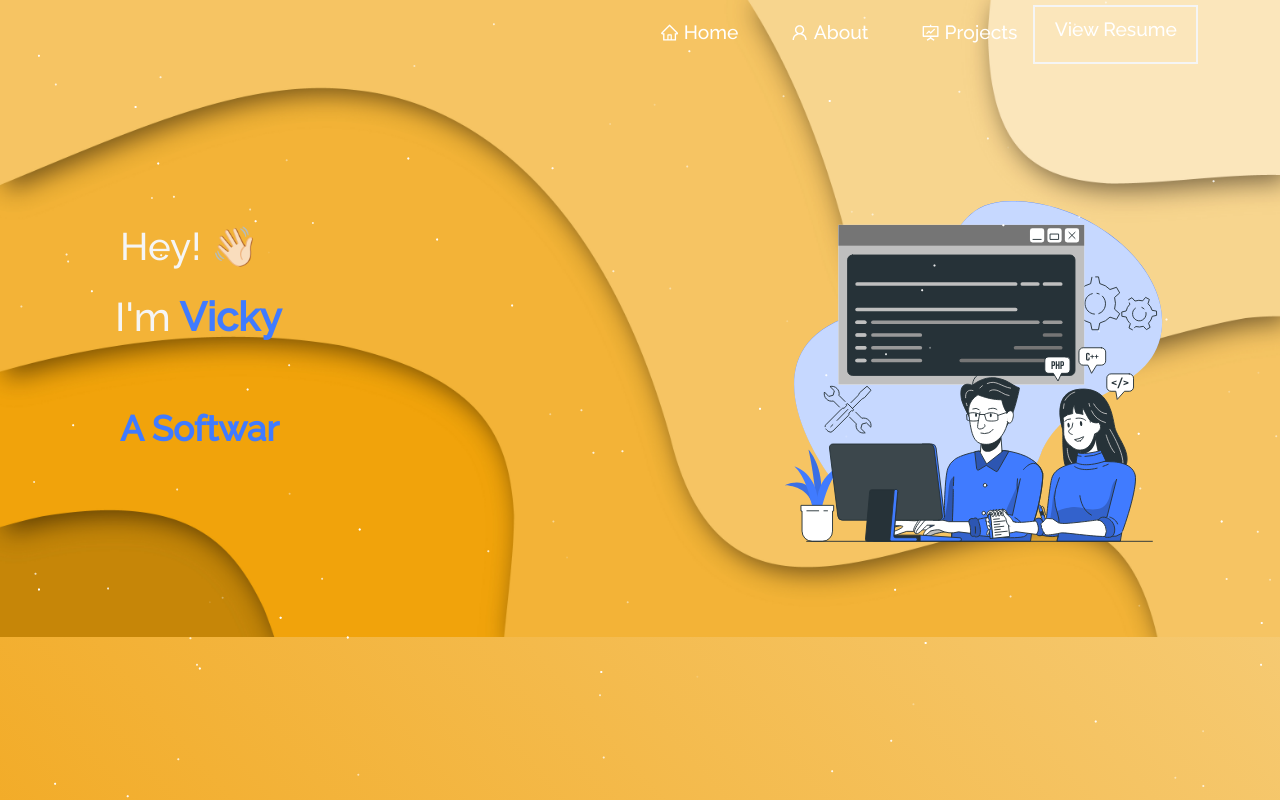
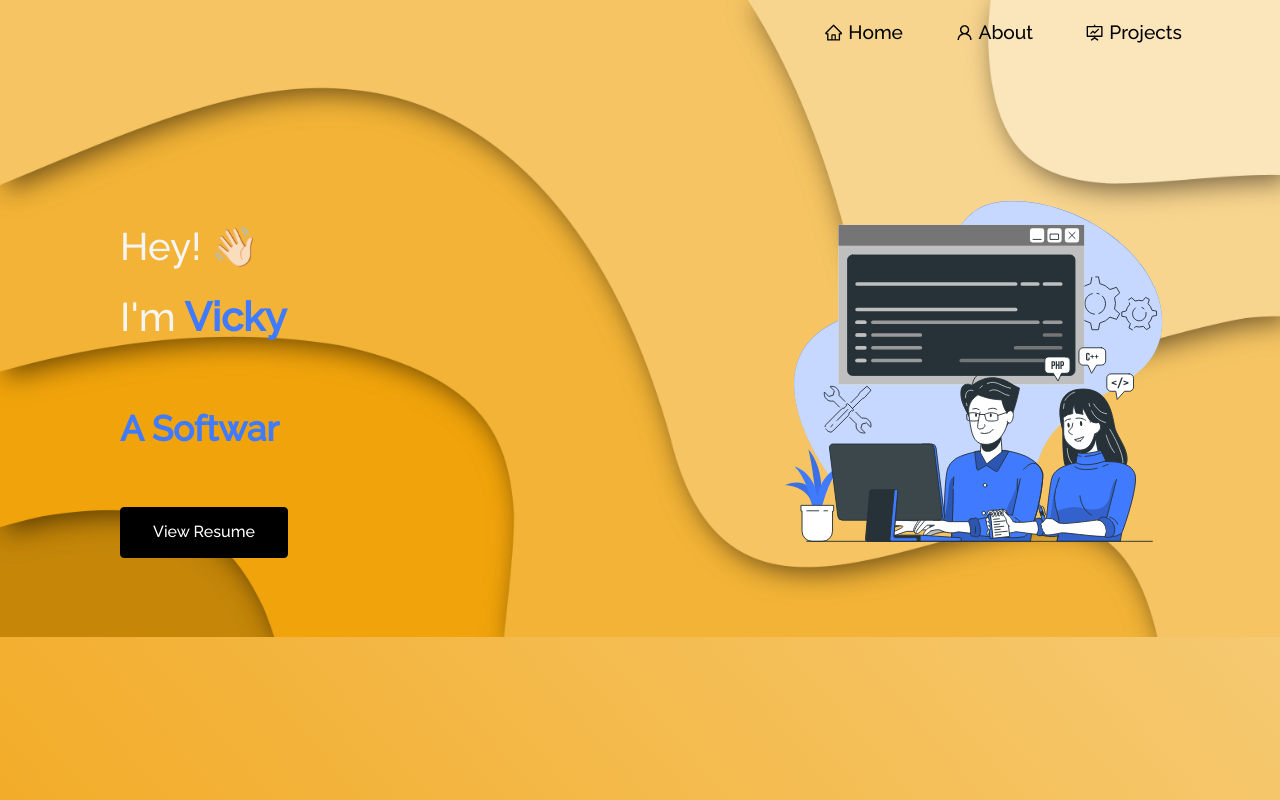
Before and after one commit to Vicky1756/Vicky-portfolio, a React (Create React App) app: page / in a window 1280 px wide. Shown: the top 800 px of the page. Built offline with nearby package versions, Linux system fonts and the light colour scheme.

Commit message:
new button update

```diff
--- a/src/components/About/About.js
+++ b/src/components/About/About.js
@@ -1,6 +1,5 @@
 import React from "react";
 import { Container, Row, Col } from "react-bootstrap";
-import Particle from "../Particle";
 import Techstack from "./Techstack";
 import Aboutcard from "./AboutCard";
 import laptopImg from "../../Assets/about.svg";
@@ -9,7 +8,6 @@ import Toolstack from "./Toolstack";
 function About() {
   return (
     <Container fluid className="about-section">
-      <Particle />
       <Container>
         <Row style={{ justifyContent: "center", padding: "10px" }}>
           <Col
--- a/src/components/Home/Home.js
+++ b/src/components/Home/Home.js
@@ -1,7 +1,6 @@
 import React from "react";
 import { Container, Row, Col } from "react-bootstrap";
 import homeLogo from "../../Assets/bui.svg";
-import Particle from "../Particle";
 import Home2 from "./Home2";
 import Resume from "../../Assets/resume.pdf";
 import Type from "./Type";
@@ -10,8 +9,6 @@ function Home() {
   return (
     <section>
       <Container fluid className="home-section" id="home">
-
-        <Particle />
         <Container className="home-content">
           <Row>
             <Col md={7} className="home-header">
@@ -30,6 +27,9 @@ function Home() {
               <div style={{ padding: 50, textAlign: "left" }}>
                 <Type />
               </div>
+              <button class="button" href={Resume}>
+                View Resume
+              </button>
             </Col>
 
             <Col md={5}>
--- a/src/components/Navbar.js
+++ b/src/components/Navbar.js
@@ -2,7 +2,6 @@ import React, { useState } from "react";
 import Navbar from "react-bootstrap/Navbar";
 import Nav from "react-bootstrap/Nav";
 import Container from "react-bootstrap/Container";
-import Resume from "../Assets/resume.pdf";
 import { Link } from "react-router-dom";
 import {
   AiOutlineHome,
@@ -72,16 +71,9 @@ function NavBar() {
                 Projects
               </Nav.Link>
             </Nav.Item>
-            <a
-              rel="noreferrer"
-              target="_blank"
-              className="cta-btn cta-btn--resume"
-              href={Resume}
-            >
-              View Resume
-            </a>
           </Nav>
         </Navbar.Collapse>
+
       </Container>
     </Navbar>
   );
--- a/src/components/Particle.js
+++ /dev/null
@@ -1,55 +0,0 @@
-import React from "react";
-import Particles from "react-tsparticles";
-
-function Particle() {
-  return (
-    <Particles
-      id="tsparticles"
-      params={{
-        particles: {
-          number: {
-            value: 160,
-            density: {
-              enable: true,
-              value_area: 1500,
-            },
-          },
-          line_linked: {
-            enable: false,
-            opacity: 0.03,
-          },
-          move: {
-            direction: "right",
-            speed: 0.05,
-          },
-          size: {
-            value: 1,
-          },
-          opacity: {
-            anim: {
-              enable: true,
-              speed: 1,
-              opacity_min: 0.05,
-            },
-          },
-        },
-        interactivity: {
-          events: {
-            onclick: {
-              enable: true,
-              mode: "push",
-            },
-          },
-          modes: {
-            push: {
-              particles_nb: 1,
-            },
-          },
-        },
-        retina_detect: true,
-      }}
-    />
-  );
-}
-
-export default Particle;
--- a/src/components/Projects/Projects.js
+++ b/src/components/Projects/Projects.js
@@ -1,7 +1,6 @@
 import React from "react";
 import { Container, Row, Col } from "react-bootstrap";
 import ProjectCard from "./ProjectCards";
-import Particle from "../Particle";
 import leaf from "../../Assets/Projects/leaf.png";
 import emotion from "../../Assets/Projects/emotion.png";
 import editor from "../../Assets/Projects/codeEditor.png";
@@ -12,7 +11,6 @@ import bitsOfCode from "../../Assets/Projects/blog.png";
 function Projects() {
   return (
     <Container fluid className="project-section">
-      <Particle />
       <Container>
         <h1 className="project-heading">
           My Recent <strong className="purple">Works </strong>
--- a/src/style.css
+++ b/src/style.css
@@ -151,12 +151,13 @@ button:focus {
   }
 }
 .navbar-brand {
-  color: rgb(250, 250, 250) !important;
+  color: #F1A00B !important;
 }
 
 
 .navbar-nav .nav-link {
-  color: white !important;
+  color: black !important;
+  font-weight: bold;
   padding-right: 1rem !important;
   padding-left: 1rem !important;
 }
@@ -238,13 +239,7 @@ button:focus {
     transform: rotate(0deg);
   }
 }
-#tsparticles {
-  position: fixed !important;
-  background-repeat: no-repeat !important;
-  background-size: cover !important;
-  width: 100%;
-  height: 100%;
-}
+
 
 .home-header {
   padding-top: 80px !important;
@@ -271,7 +266,7 @@ button:focus {
 
 .heading-name {
   font-size: 2.5em !important;
-  padding-left: 45px !important;
+  padding-left: 50px !important;
 }
 
 .main-name {
@@ -396,41 +391,31 @@ button:focus {
 /* --------- */
 /* Resume */
 /* --------- */
-
-.cta-btn--resume {
-  color: #ffffff; /* Replace with your desired text color */
-  border: 2px solid whitesmoke;
-  display: inline-block;
-  position: relative;
-  padding: 0.8rem 1.2rem; /* Replace with your desired font size */
-  line-height: 1;
-  z-index: 1;
-  transition: all cubic-bezier(0.19, 1, 0.22, 1) 0.3s;
-  text-decoration: none; /* Added for consistency */
-
+.button {
+  --bg: black;
+  --hover-bg: #407bff;
+  --hover-text: #000;
+  color: #fff;
+  border: 1px solid var(--bg);
+  border-radius: 4px;
+  padding: 0.8em 2em;
+  margin-left: 50px !important;
+  background: var(--bg);
+  transition: 0.2s;
 }
 
-.cta-btn--resume::after {
-  background-color: whitesmoke;
-  content: "";
-  display: block;
-  position: absolute;
-  width: 0;
-  height: 100%;
-  left: 0;
-  bottom: 0;
-  z-index: -1;
-  transition: all cubic-bezier(0.19, 1, 0.22, 1) 0.3s;
+
+.button:hover {
+  color: var(--hover-text);
+  transform: translate(-0.25rem,-0.25rem);
+  background: var(--hover-bg);
+  box-shadow: 0.25rem 0.25rem var(--bg);
 }
 
-.cta-btn--resume:hover {
-  color: burlywood;
+.button:active {
+  transform: translate(0);
+  box-shadow: none;
 }
-
-.cta-btn--resume:hover::after {
-  width: 100%;
-}
-
 
 /* --------- */
 /* Projects */
```
